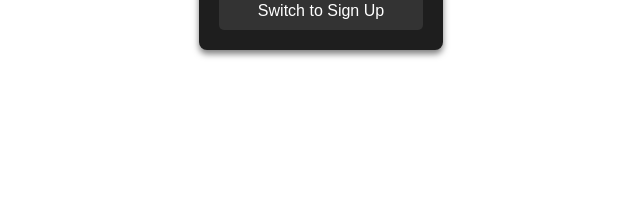
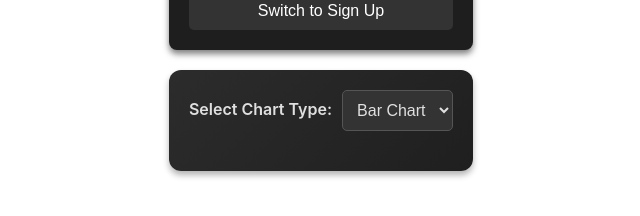
Before and after one commit to DarkBenky/Shop-Go, a Vue app in the folder vue-shop/: page / in a window 1280 px wide. Shown: the part 604-820 px from the top of the page, without its empty margins (319-959 px from the left). Built offline with nearby package versions, Linux system fonts and the light colour scheme; no server answers.

Commit message:
Add most searched items feature with chart visualization

```diff
--- a/vue-shop/src/App.vue
+++ b/vue-shop/src/App.vue
@@ -3,6 +3,7 @@
     <ListOfStores />
     <Statistics storeName="Store1" />
     <AuthForm />
+    <MostSearchedQueries storeName="Store1" />
   </div>
 </template>
 
@@ -10,6 +11,7 @@
 import ListOfStores from './components/ListOfStores.vue';
 import Statistics from './components/Statistics.vue';
 import AuthForm from './components/AuthForm.vue';
+import MostSearchedQueries from './components/MostSearchedQueries.vue';
 
 export default {
   name: 'App',
@@ -17,6 +19,7 @@ export default {
     ListOfStores,
     Statistics,
     AuthForm,
+    MostSearchedQueries,
   },
   data() {
     return {
--- /dev/null
+++ b/vue-shop/src/components/MostSearchedQueries.vue
@@ -0,0 +1,154 @@
+<template>
+    <div class="chart-container">
+        <!-- Move the chart type selection to the top -->
+        <div class="chart-type-select">
+            <label for="chart-type-select">Select Chart Type:</label>
+            <select v-model="selectedChartType" id="chart-type-select" @change="updateChart">
+                <option value="bar">Bar Chart</option>
+                <option value="pie">Pie Chart</option>
+            </select>
+        </div>
+        <!-- Chart section -->
+        <div class="chart-wrapper">
+            <!-- Display Bar or Pie chart based on selection -->
+            <div v-if="chartData.labels.length > 0">
+                <component :is="selectedChartType === 'bar' ? 'Bar' : 'Pie'" :data="chartData"
+                    :options="chartOptions" />
+            </div>
+        </div>
+    </div>
+</template>
+
+<script>
+import { defineComponent, ref, onMounted } from 'vue';
+import axios from 'axios';
+import { Bar, Pie } from 'vue-chartjs';
+import { Chart as ChartJS, Title, Tooltip, Legend, BarElement, CategoryScale, LinearScale, ArcElement } from 'chart.js';
+
+// Register Chart.js components
+ChartJS.register(Title, Tooltip, Legend, BarElement, CategoryScale, LinearScale, ArcElement);
+
+export default defineComponent({
+    name: 'SearchedQueriesChart',
+    components: {
+        Bar,
+        Pie
+    },
+    props: {
+        storeName: {
+            type: String,
+            required: true
+        }
+    },
+    setup(props) {
+        const selectedChartType = ref('bar');
+        const rawData = ref([]);
+        const topSearches = ref([]);
+        const chartData = ref({
+            labels: [],
+            datasets: [{
+                label: 'Most Searched Queries',
+                data: [],
+                backgroundColor: ['#8bc34a', '#ff6384', '#36a2eb', '#ffcd56', '#4caf50', '#f44336'],
+                borderColor: ['#f7e6a2'],
+                borderWidth: 0
+            }]
+        });
+
+        const chartOptions = {
+            responsive: true,
+            plugins: {
+                legend: {
+                    display: true,
+                    position: 'top'
+                },
+                tooltip: {
+                    callbacks: {
+                        label: function (tooltipItem) {
+                            return `Searches: ${tooltipItem.raw}`;
+                        }
+                    }
+                }
+            }
+        };
+
+        const fetchData = async () => {
+            const url = 'http://localhost:8080/most-searched-items/';
+            try {
+                const response = await axios.get(url + props.storeName);
+                rawData.value = response.data;
+                console.log('Fetched data:', rawData.value);
+                updateChartData();
+            } catch (error) {
+                console.error('Error fetching data:', error);
+            }
+        };
+
+        const updateChartData = () => {
+            const searchQueries = rawData.value.map(item => item.query);
+            const searchCounts = rawData.value.map(item => item.count);
+
+            chartData.value = {
+                labels: searchQueries,
+                datasets: [{
+                    ...chartData.value.datasets[0],
+                    data: searchCounts
+                }]
+            };
+
+            // Populate topSearches for the list on the side
+            topSearches.value = rawData.value.slice(0, 10); // Limit to top 10
+        };
+
+        onMounted(async () => {
+            await fetchData();
+        });
+
+        return {
+            selectedChartType,
+            chartData,
+            chartOptions,
+            topSearches,
+            updateChartData
+        };
+    }
+});
+</script>
+<style scoped>
+.chart-container {
+    display: flex;
+    flex-direction: column; /* Stack items vertically */
+    background: linear-gradient(135deg, #2c2c2c, #1f1f1f);
+    border-radius: 12px;
+    padding: 20px;
+    box-shadow: 0 4px 6px rgba(0, 0, 0, 0.3);
+    color: #e0e0e0;
+    margin-top: 20px;
+    max-width: 800px;
+}
+
+.chart-type-select {
+    display: flex;
+    align-items: center;
+    margin-bottom: 20px; /* Adjust spacing */
+}
+
+.chart-type-select label {
+    font-size: 16px;
+    font-weight: 600;
+    margin-right: 10px;
+}
+
+.chart-type-select select {
+    background-color: #333;
+    border: 1px solid #555;
+    border-radius: 5px;
+    padding: 10px;
+    font-size: 16px;
+    color: #e0e0e0;
+}
+
+.chart-wrapper {
+    width: 100%;
+}
+</style>
```
Also changed, not shown: 1 other file (tests, documents, lock files or other folders).
